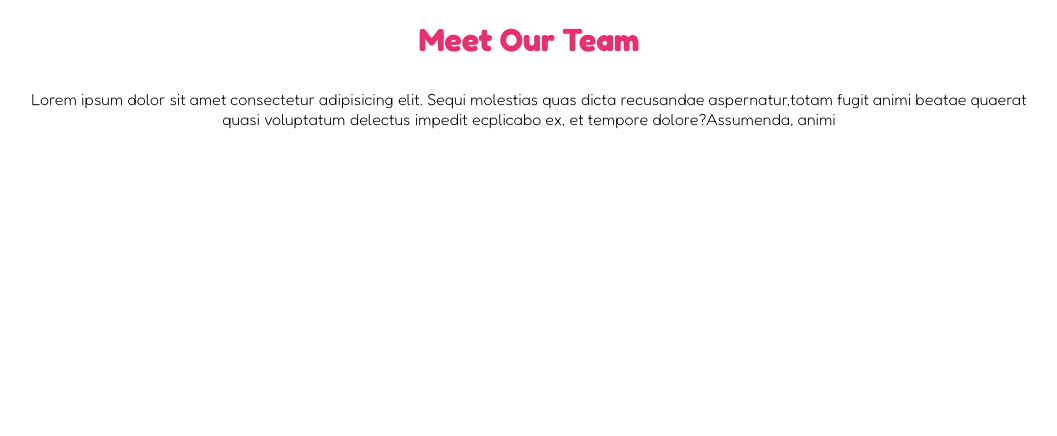
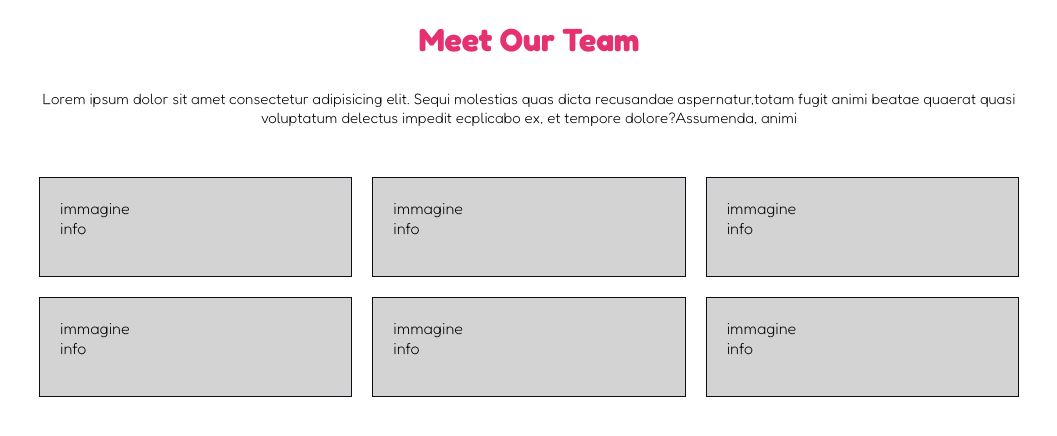
Before and after one commit to gaetano-94/html-css-float-cards, a plain HTML site: page index.html in a window 1280 px wide. Shown: the whole page, without its empty margins (111-1168 px from the left). Drawn offline with Linux system fonts and the light colour scheme.

Commit message:
feat: immagini più info

```diff
--- a/css/style.css
+++ b/css/style.css
@@ -30,6 +30,7 @@ h1 {
 
 .testo-header {
   margin-top: 30px;
+  font-size: 15px;
 }
 /* Header */
 
@@ -38,3 +39,14 @@ h1 {
   max-width: 1000px;
   margin: 40px auto;
 }
+
+/* immagini più info */
+.struttura {
+  height: 100px;
+  width: calc(100% / 3 - 20px);
+  background-color: lightgray;
+  border: 1px solid #0f0e17;
+  float: left;
+  padding: 20px;
+  margin: 10px;
+}
--- a/index.html
+++ b/index.html
@@ -42,12 +42,30 @@
     <main>
       <div class="contenitore">
         <div class="staff">
-          <div class="struttura"></div>
-          <div class="struttura"></div>
-          <div class="struttura"></div>
-          <div class="struttura"></div>
-          <div class="struttura"></div>
-          <div class="struttura"></div>
+          <div class="struttura">
+            <div class="immagini">immagine</div>
+            <div class="info">info</div>
+          </div>
+          <div class="struttura">
+            <div class="immagini">immagine</div>
+            <div class="info">info</div>
+          </div>
+          <div class="struttura">
+            <div class="immagini">immagine</div>
+            <div class="info">info</div>
+          </div>
+          <div class="struttura">
+            <div class="immagini">immagine</div>
+            <div class="info">info</div>
+          </div>
+          <div class="struttura">
+            <div class="immagini">immagine</div>
+            <div class="info">info</div>
+          </div>
+          <div class="struttura">
+            <div class="immagini">immagine</div>
+            <div class="info">info</div>
+          </div>
         </div>
       </div>
     </main>
```
